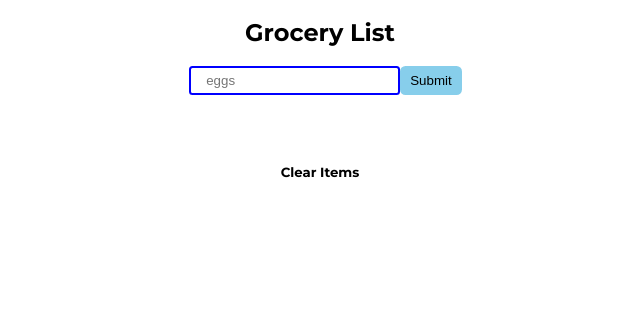
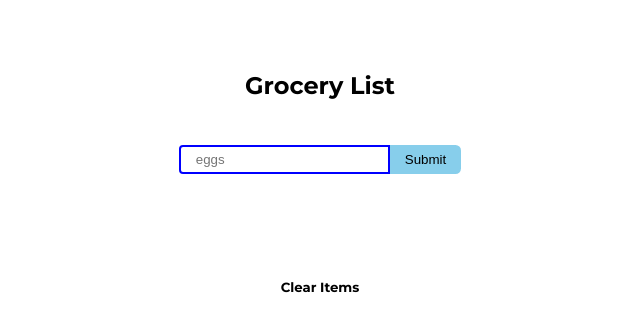
Before and after one commit to spiros-k/groceries-list, a plain HTML site: page index.html in a window 1280 px wide. Shown: the whole page, without its empty margins (320-960 px from the left). Drawn offline with Linux system fonts and the light colour scheme.

Commit message:
small updates

```diff
--- a/index.html
+++ b/index.html
@@ -11,14 +11,14 @@
 </head>
 <body>
     <section id="section-head">
-        <h1>Grocery List</h1>
+        <h1 id="one">Grocery List</h1>
         <div id="buttons-div">
             <input type="text" placeholder="eggs" id="add-item">
             <input type="submit" value="Submit" id="submit-item">
         </div>
     </section>
     <section id="section-items">
-        <div class="list-item">
+        <div id="list-item">
             <p class="item-p"></p>
 
         </div>
--- a/index.js
+++ b/index.js
@@ -14,7 +14,7 @@ document.addEventListener("DOMContentLoaded", () => {
         console.log(savedItem)
         console.log(newSaved)
         var ss = newSaved.map((element) => {
-            return (`<div class="list-item">
+            return (`<div class="list-item" id="list-item">
                         <p class="item-p">${element}</p>
                         <div class="icons-div">
                             <svg xmlns="http://www.w3.org/2000/svg" width="20" height="20" fill="currentColor"
@@ -61,7 +61,7 @@ document.getElementById("submit-item").addEventListener("click", () => {
     } else {
         userArray.push(userInput)
         var items = userArray.map((item) => {
-            return (`<div class="list-item">
+            return (`<div class="list-item" id="list-item">
             <p class="item-p">${item}</p>
             <div class="icons-div">
                 <svg xmlns="http://www.w3.org/2000/svg" width="20" height="20" fill="currentColor"
@@ -87,6 +87,15 @@ document.getElementById("submit-item").addEventListener("click", () => {
         }, 2000)
         console.log(userArray)
     }
+    setTimeout(() => {
+        var el = document.querySelector(".list-item")
+        if(el && el.addEventListener){
+            document.getElementById("delete-icon").addEventListener("click", () => {
+                console.log("HEY")
+                document.getElementById("list-item").remove()
+            })
+        }
+    }, 3000)
 })
 
 
@@ -111,16 +120,6 @@ document.getElementById("submit-item").addEventListener("click", () => {
 
 // DELETE ITEMS USING THE DELETE ICON
 
-setTimeout(() => {
-    document.querySelectorAll(".delete-icon").forEach(element => {
-        console.log(element)
-        element.addEventListener("click", () => {
-            document.querySelector(".list-item").remove()
-        })
-    })
-})
-
-
 
 // DELETE ALL ITEMS USING Clear Items
 document.getElementById("clear-items").addEventListener("click", () => {
--- a/styles.css
+++ b/styles.css
@@ -10,15 +10,16 @@ body{
     justify-content: center;
 }
 
-h1{
-    margin-top: 3.5%;
+h1, h5{
+    margin-top: 5%;
     text-align: center;
 }
 
-#section-id{
+#section-head{
     display: flex;
     flex-flow: column;
     align-items: center;
+    width: 100%;
 }
 
 #buttons-div{
@@ -29,23 +30,31 @@ h1{
 
 #add-item{
     border: solid 2px blue;
-    border-radius: 3.5px;
+    border-radius: 4px 0.1px 0.1px 4px;
     padding: 5px 15px;
 }
 
 #submit-item{
     background-color: skyblue;
     border: transparent;
-    border-radius: 5.5px;
-    padding: 5px 10px;
+    border-radius: 0 5.5px 5.5px 0;
+    padding: 5px 15px;
+}
+
+#section-items{
+    display: flex;
+    flex-flow: column;
+    width: 80%
 }
 
 .list-item{
     display: flex;
     flex-flow: row;
-    justify-content: space-between;
-    margin-top: 2%;
-    width: 450px;
+    justify-content: space-around;
+}
+
+.item-p{
+    border: none;
 }
 
 .icons-div{
```
